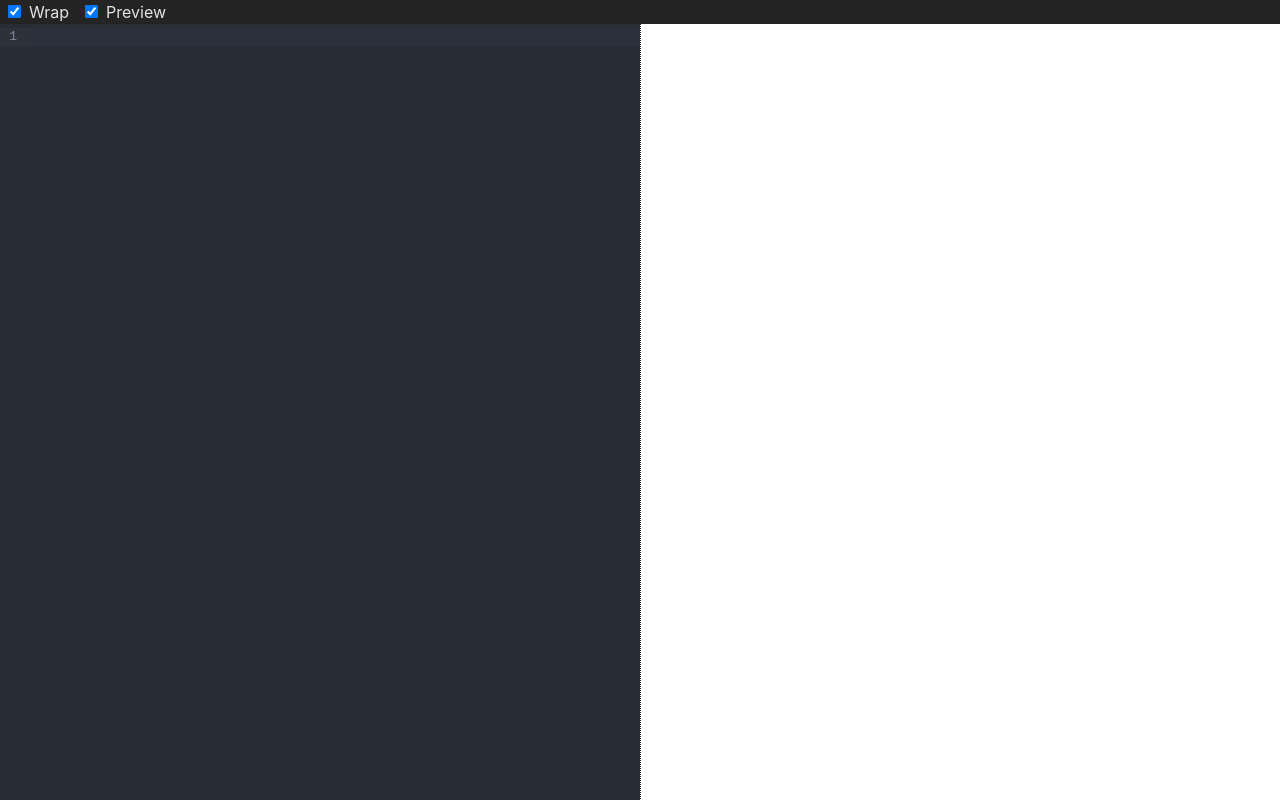
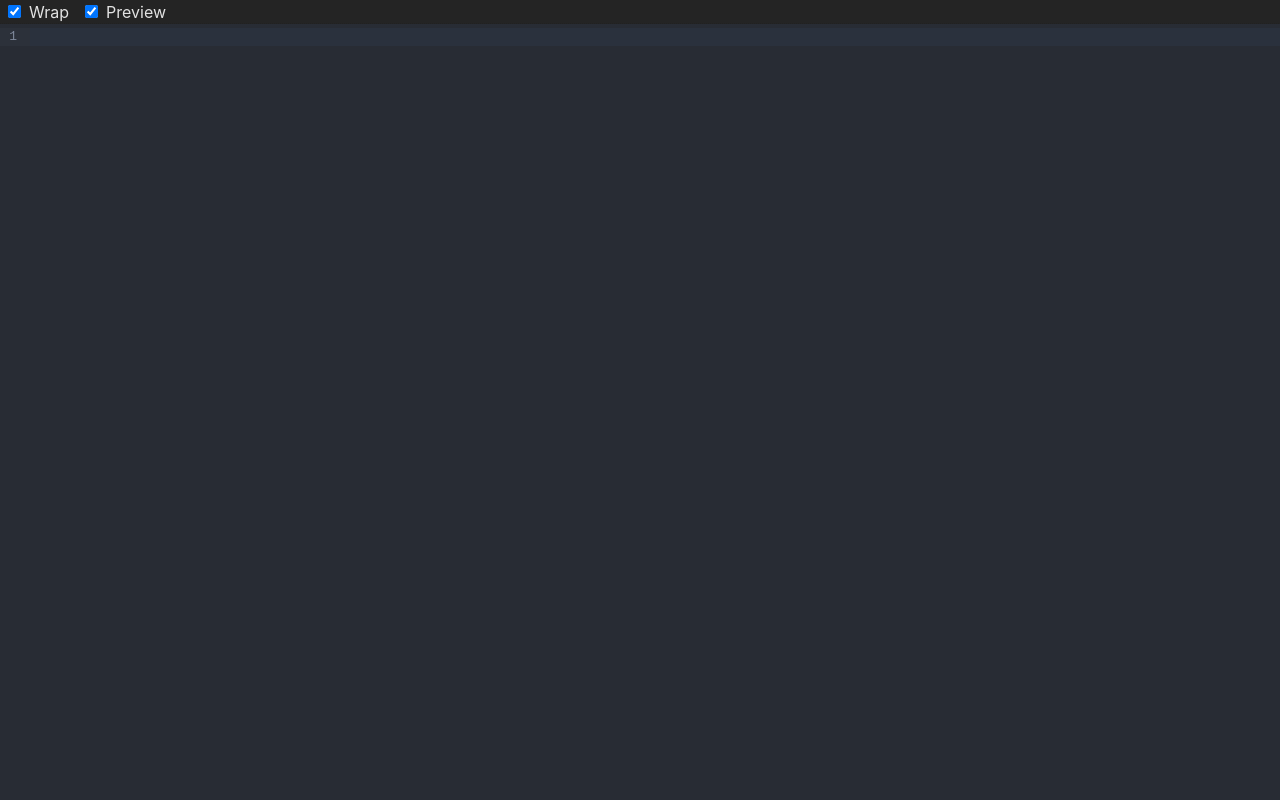
Before and after one commit to acro5piano/mini-editor, a React (Vite) app: page / in a window 1280 px wide. Built offline with nearby package versions, Linux system fonts and the light colour scheme.

Commit message:
fix: disable preview by default

```diff
--- a/src/App.tsx
+++ b/src/App.tsx
@@ -15,7 +15,7 @@ export function App() {
   const [html, setHtml] = useState('')
 
   const [lineWrapping, setLineWrapping] = useState(true)
-  const [showPreview, setShowPreview] = useState(true)
+  const [showPreview, setShowPreview] = useState(false)
 
   const onChange = useCallback((value: string) => {
     rawText.current = value
```
